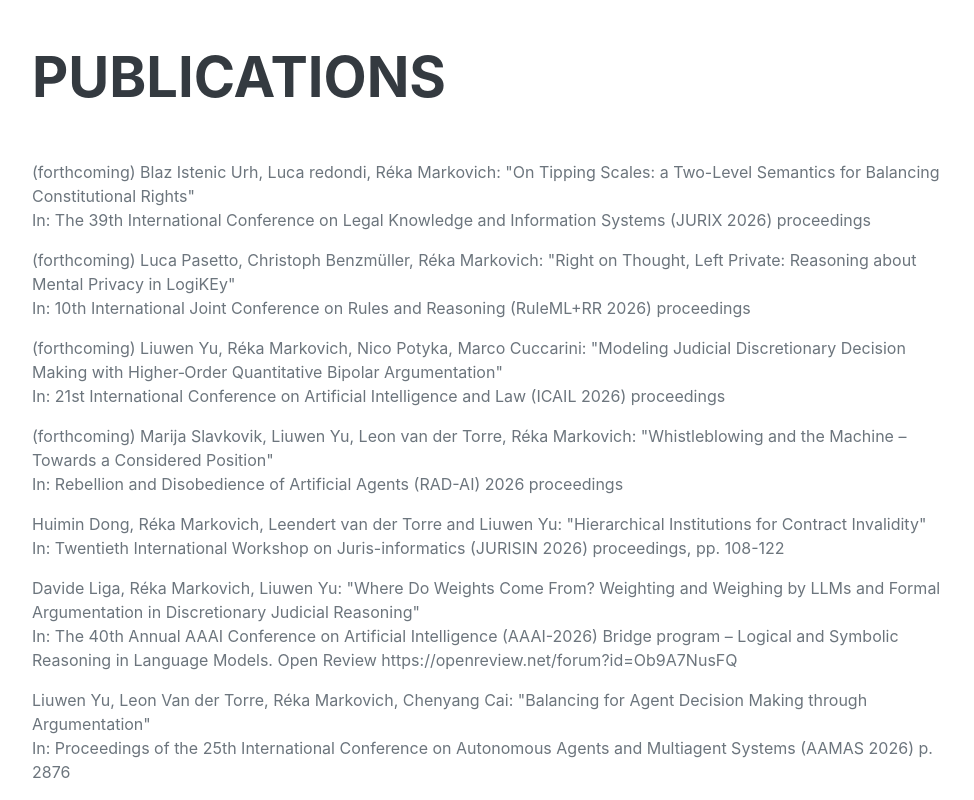
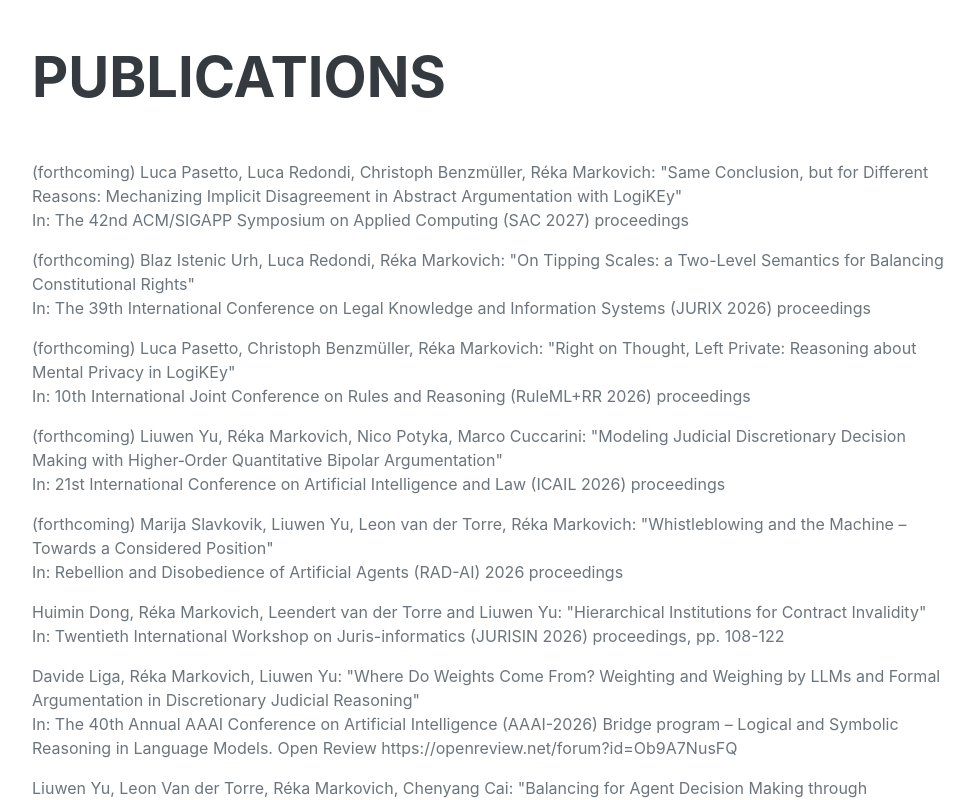
Before and after one commit to rekamarkovich/rekamarkovich.github.io, a plain HTML site: page index.html in a window 1280 px wide. Shown: the part 11200-12000 px from the top of the page, without its empty margins (288-1262 px from the left). Drawn offline with nearby package versions, Linux system fonts and the light colour scheme; a web font is replaced by a local one.

```diff
--- a/index.html
+++ b/index.html
@@ -579,7 +579,11 @@
             <section class="resume-section" id="publications">
                 <div class="resume-section-content">
                     <h2 class="mb-5">Publications</h2>
-                    <p> (forthcoming) Blaz Istenic Urh, Luca redondi, Réka Markovich: "On Tipping Scales: a Two-Level Semantics for Balancing Constitutional Rights"
+                    <p> (forthcoming) Luca Pasetto, Luca Redondi, Christoph Benzmüller, Réka Markovich: "Same Conclusion, but for Different Reasons: Mechanizing Implicit Disagreement in Abstract Argumentation with LogiKEy"
+                    <br>
+                    In: The 42nd ACM/SIGAPP Symposium on Applied Computing (SAC 2027) proceedings
+                    <p></p>
+                    <p> (forthcoming) Blaz Istenic Urh, Luca Redondi, Réka Markovich: "On Tipping Scales: a Two-Level Semantics for Balancing Constitutional Rights"
                     <br>
                     In: The 39th International Conference on Legal Knowledge and Information Systems (JURIX 2026) proceedings
                     <p></p>
```
